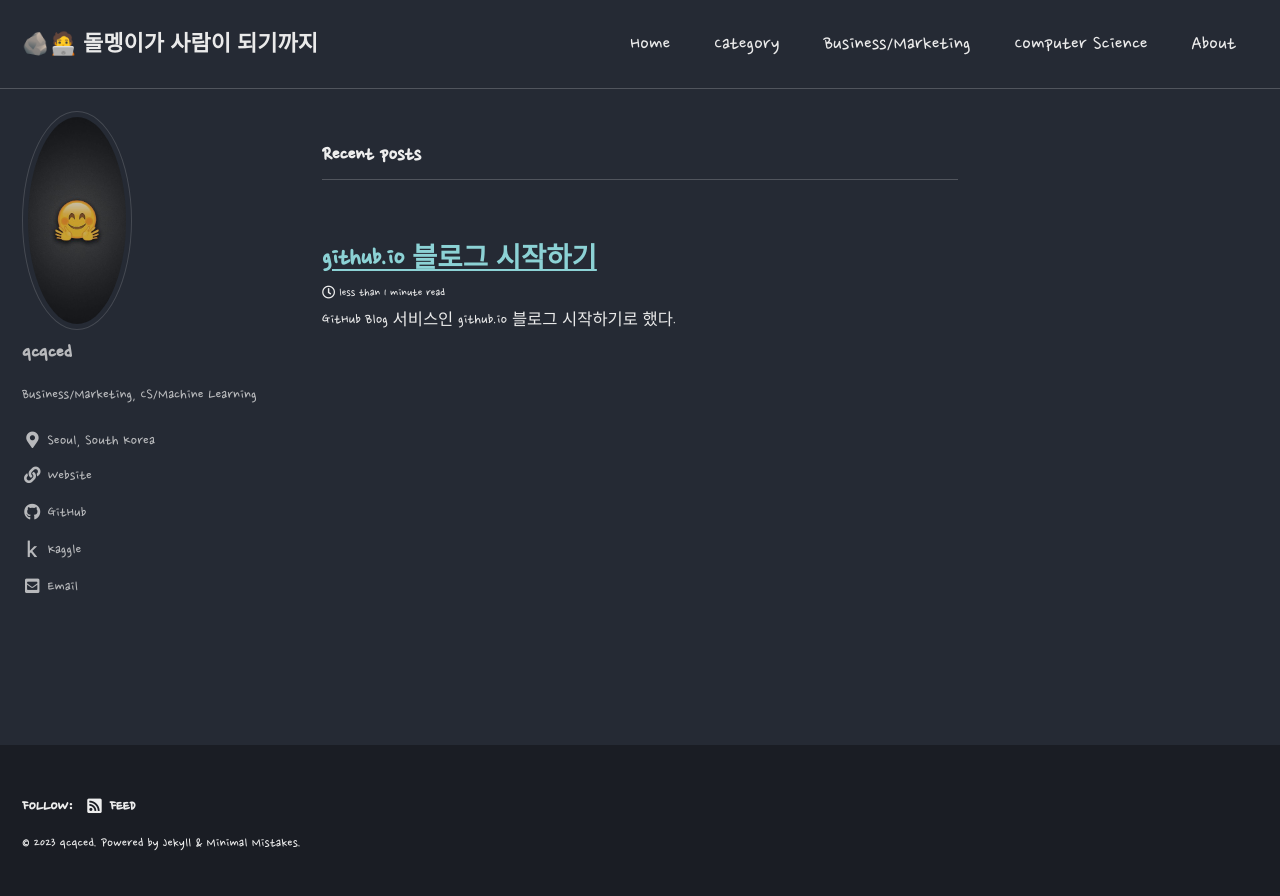
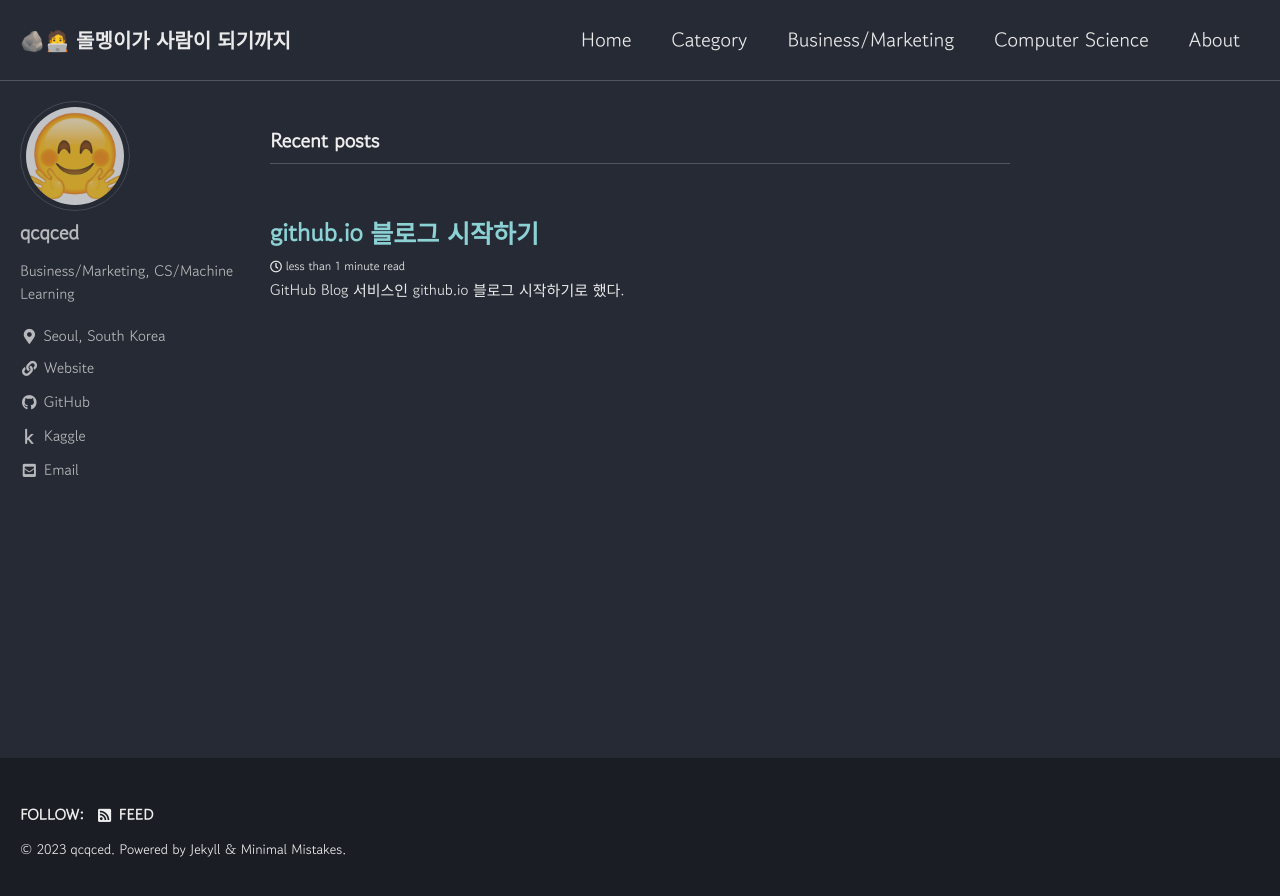
Before and after one commit to qcqced123/qcqced123.github.io, a Jekyll site: the page built from index.html, in a window 1280 px wide. Shown: the top 896 px of the page. Built offline with Jekyll 4.4.1, drawn with Linux system fonts in a browser that asks for light colours; cached includes are drawn as plain includes; some web fonts are replaced; the list of posts is cut into pages by our own code.

Commit message:
change font-size, page layout

```diff
--- a/_config.yml
+++ b/_config.yml
@@ -24,7 +24,7 @@
 url                      : "https://qcqced123.github.io"
 baseurl                  : # the subpath of your site, e.g. "/blog"
 repository               : # GitHub username/repo-name e.g. "mmistakes/minimal-mistakes"
-teaser                   : "/assets/images/Hugging-Face-Emoji.jpg"
+teaser                   : "/assets/images/huggingface_emoji.png"
 logo                     : # path of logo image to display in the masthead, e.g. "/assets/images/88x88.png"
 masthead_title           : # overrides the website title displayed in the masthead, use " " for no title
 # breadcrumbs            : false # true, false (default)
@@ -105,7 +105,7 @@
 # Site Author
 author:
   name             : "qcqced"
-  avatar           : "/assets/images/Hugging-Face-Emoji.jpg"
+  avatar           : "/assets/images/huggingface_emoji.png"
   bio              : "Business/Marketing, CS/Machine Learning"
   location         : "Seoul, South Korea"
   email            : "qcqced123@gmail.com"
--- a/_sass/minimal-mistakes/_base.scss
+++ b/_sass/minimal-mistakes/_base.scss
@@ -126,6 +126,7 @@
 /* links */
 
 a {
+  text-decoration: none;
   &:focus {
     @extend %tab-focus;
   }
--- a/_sass/minimal-mistakes/_reset.scss
+++ b/_sass/minimal-mistakes/_reset.scss
@@ -11,15 +11,15 @@
   font-size: 16px;
 
   @include breakpoint($medium) {
-    font-size: 25px; /* 18 -> 25*/
+    font-size: 18px; /* 18 -> 25*/
   }
 
   @include breakpoint($large) {
-    font-size: 20px;
+    font-size: 18px;
   }
 
   @include breakpoint($x-large) {
-    font-size: 22px;
+    font-size: 20px;
   }
 
   -webkit-text-size-adjust: 100%;
--- a/_sass/minimal-mistakes/_variables.scss
+++ b/_sass/minimal-mistakes/_variables.scss
@@ -14,7 +14,7 @@
 
 /* system typefaces */
 $serif: Georgia, Times, serif !default;
-$sans-serif: "Nanum Pen Script", -apple-system, BlinkMacSystemFont, "Roboto", "Segoe UI",
+$sans-serif: "Poor Story", "Gowun Dodum", "Nanum Pen Script", -apple-system, BlinkMacSystemFont, "Roboto", "Segoe UI",
   "Helvetica Neue", "Lucida Grande", Arial, sans-serif !default;
 $monospace: Monaco, Consolas, "Lucida Console", monospace !default;
 
@@ -155,9 +155,9 @@
    Grid
    ========================================================================== */
 
-$right-sidebar-width-narrow: 200px !default;
-$right-sidebar-width: 300px !default;
-$right-sidebar-width-wide: 400px !default;
+$right-sidebar-width-narrow: 150px !default;    // default 200px
+$right-sidebar-width: 250px !default;           // default 300px
+$right-sidebar-width-wide: 300px !default;      // default 400px
 
 /*
    Other
--- a/assets/css/main.scss
+++ b/assets/css/main.scss
@@ -7,4 +7,7 @@
 
 @import "minimal-mistakes/skins/{{ site.minimal_mistakes_skin | default: 'default' }}"; // skin
 @import "minimal-mistakes"; // main partials
-@import url('https://fonts.googleapis.com/css2?family=Nanum+Pen+Script&display=swap');
+@import url('https://fonts.googleapis.com/css2?family=Nanum+Gothic+Coding:wght@400;700&family=Nanum+Pen+Script&display=swap'); // Nanum Pen & Gothic Coding Font
+@import url('https://fonts.googleapis.com/css2?family=Gowun+Dodum&display=swap'); // Gowun Dodum
+@import url('https://fonts.googleapis.com/css2?family=Gowun+Batang:wght@400;700&display=swap'); // Gowun Bateng
+@import url('https://fonts.googleapis.com/css2?family=Poor+Story&display=swap'); // Poor Story
```
Also changed, not shown: assets/images/Hugging Face Emoji.png (added), assets/images/huggingface_emoji.png (added), 8 other files.
